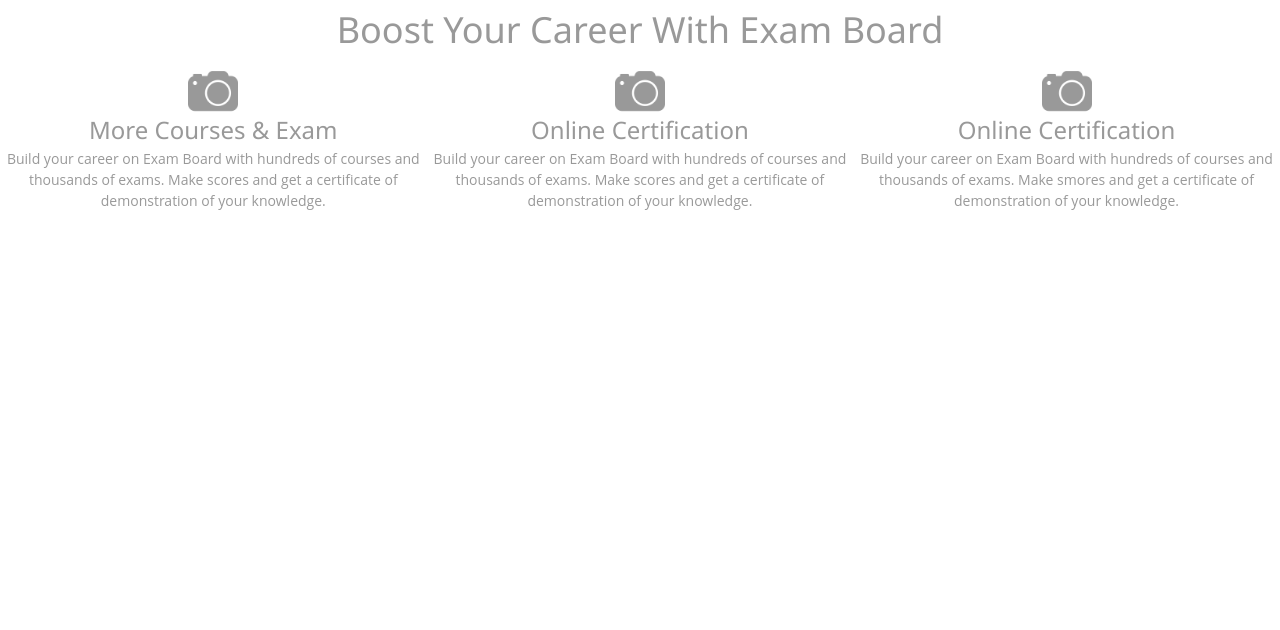
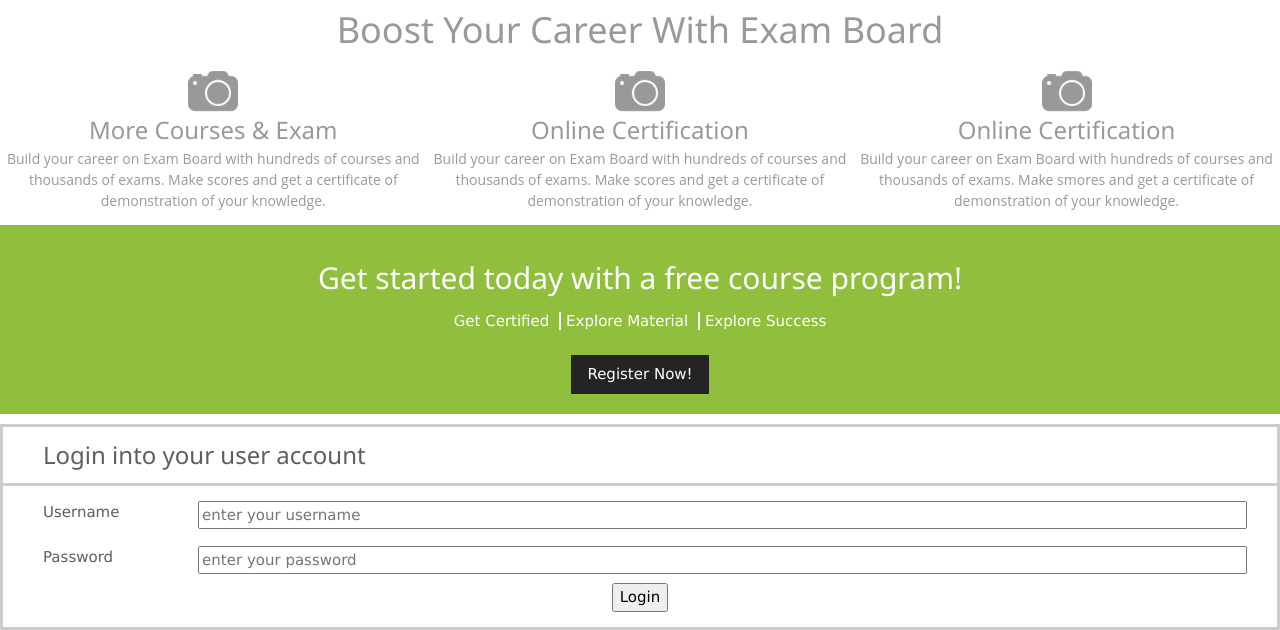
Before and after one commit to judilks/ota-ui-demo, a plain HTML site: page index.html in a window 1280 px wide. Shown: the part 262-892 px from the top of the page. Before the commit the page ends 800 px from the top, so only its background shows below. Drawn offline with nearby package versions, Linux system fonts and the light colour scheme.

Commit message:
3/4th merged

```diff
--- a/assets/app.css
+++ b/assets/app.css
@@ -15,6 +15,25 @@
 .mySlides {display:none}
 .w3-left, .w3-right, .w3-badge {cursor:pointer}
 .w3-badge {height:13px;width:13px;padding:0}
+
+.img-text{
+    width: 100% !important;
+    height: 60% !important;
+    top:40px;
+    left: 0px;
+    z-index: 1;
+    margin: auto !important;
+    color: white;
+    position: absolute;
+    text-align: center;
+}
+.learn-button{
+    background-color: #656565;
+    color: white;
+    border: #656565;
+}
+
+/*Begin neel*/
 
 .center-section-div{
 	margin-top: 25px;
@@ -60,19 +79,69 @@
 }
 /*End Nee'ls section: center-section*/
 
-.img-text{
-    width: 100% !important;
-    height: 60% !important;
-    top:40px;
-    left: 0px;
-    z-index: 1;
-    margin: auto !important;
-    color: white;
-    position: absolute;
+/*kanika's css code start here*/
+.register-now-section{
+    text-align: center;
+    background: #90bf3e;
+    color: #ffffff;
+    width: 100%;
+    margin:auto;
+    margin-bottom: 10px;
+    padding: 20px;
+}
+#register-section-link-1,
+#register-section-link-2,
+#register-section-link-3{
+    color: #ffffff;
+    text-decoration: none;
+    padding: 0px 5px 0px 5px;
+}
+#register-section-link-2,
+#register-section-link-3
+{
+    border-left:2px solid #ffffff;
+}
+#bottom-section{
+    box-sizing: border-box;
+    border-style:solid;
+    border-color: #ccc;
+    background: #ffffff;
+}
+.login-section{
+    color: #5E5E5E;
+}
+#h3-login-section{
+    padding-left: 40px;
+    padding-bottom: 10px;
+    color: #5E5E5E;
+    border-bottom:3px solid #ccc;
+}
+#login-button{
+    margin-left: auto;
+    margin-right: auto;
+    display: block;
     text-align: center;
 }
-.learn-button{
-    background-color: #656565;
-    color: white;
-    border: #656565;
+.register-button{
+    background: #242424;
+    color: #ffffff;
+    border:none;
+    padding: 8px 16px;
 }
+ul {
+  list-style-type: none;
+}
+label{
+    float: left;
+}
+#username,
+#password{
+    float:right;
+    width:85%;
+    margin-right: 30px;
+}
+.last-section{
+    clear: both;
+    bottom: 0;
+}
+/*kanika's css code end here*/
--- a/index.html
+++ b/index.html
@@ -54,7 +54,44 @@
           </div>
           </a>
         </div>
-        <!--Neel's HTML End-->
+		<!--Neel's HTML End-->
+
+		<!--kanika's html code start here-->
+        <div class="last-section">
+            <div class="register-now-section">
+                <h2>Get started today with a free course program!</h2>
+                <a href="#" id="register-section-link-1">Get Certified</a>
+                <a href="#" id="register-section-link-2">Explore Material</a>
+                <a href="#" id="register-section-link-3">Explore Success</a>
+                <br>
+                <br>
+                <input type="submit" value="Register Now!" class="register-button">
+            </div>
+            <div id="bottom-section">
+                <h3 id="h3-login-section">Login into your user account</h3>
+                <form class="login-section">
+                    <ul>
+                        <li>
+                            <label for="username">Username</label>
+                            <input type="text" id="username" name="username" placeholder="enter your username">
+                        </li>
+                        <br>
+                        <br>
+                        <li>
+                            <label for="password">Password</label>
+                            <input type="text" id="password" name="password" placeholder="enter your password">
+                        </li>
+                        <br>
+                    </ul>
+                    <div id="login-button">
+                        <input type="submit" value="Login">
+                    </div>
+                </form>
+            </div>
+        </div>
+
+
+
       <script src="assets/app.js"></script>
       </body>
 </html>
```
